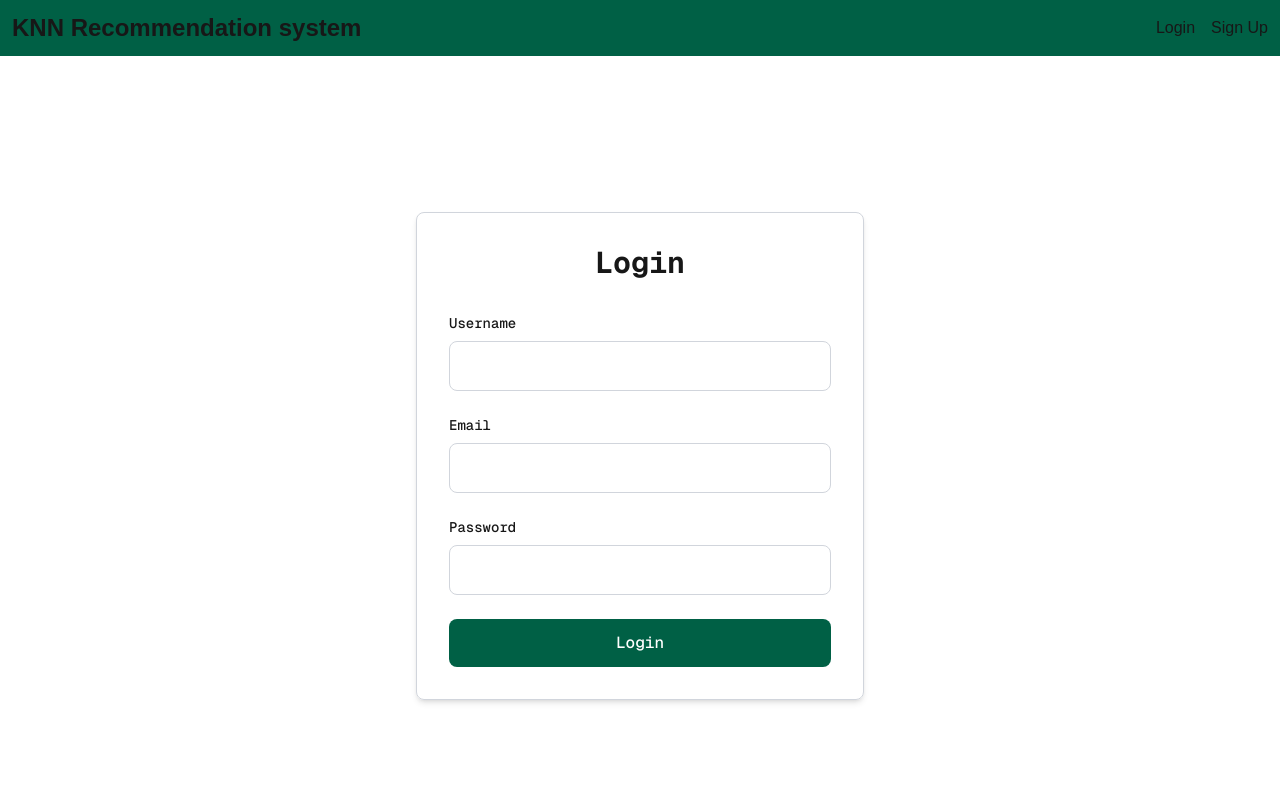
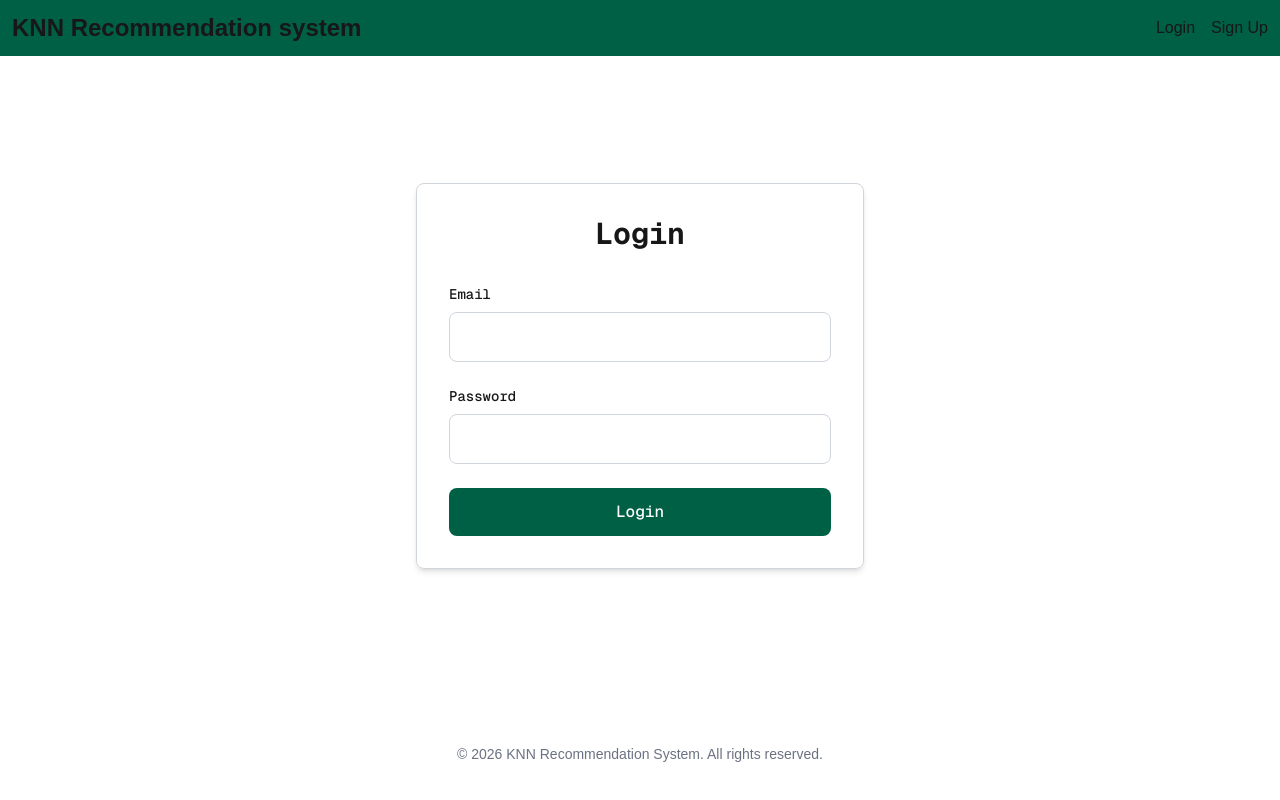
Before and after one commit to Icexres/RCS-FE, a Next.js app: page /authentication/Login in a window 1280 px wide. Shown: the top 800 px of the page. Built offline with nearby package versions, Linux system fonts and the light colour scheme.

Commit message:
footer added, height adjustment on main

```diff
--- a/app/authentication/Login/page.js
+++ b/app/authentication/Login/page.js
@@ -7,18 +7,14 @@ export default function Login() {
           <Link href="/"><div className="name text-2xl font-bold">KNN Recommendation system</div></Link>
           <div className="options flex flex-row gap-4">
             <Link href="/authentication/Login"><div className="Login">Login</div></Link>
-            <Link href="/authentication/SignUp"><div className="Login">Sign Up</div></Link>
+            <Link href="/authentication/SignUp"><div className="SignUp">Sign Up</div></Link>
           </div>
         </div>
       </div>
-        <main className="flex items-center justify-center min-h-screen p-4">
+        <main className="flex items-center justify-center min-h-160 p-4">
         <div className="w-full max-w-md font-gmono border border-gray-300 rounded-lg p-8 shadow-md">
           <h1 className="text-3xl font-bold mb-8 text-center">Login</h1>
           <form className="space-y-6">
-            <div>
-              <label htmlFor="username" className="block text-sm font-medium mb-2">Username</label>
-              <input type="text" id="username" name="username" className="border border-gray-300 rounded-lg px-4 py-3 w-full focus:outline-none focus:ring-2 focus:ring-emerald-800" required/>
-            </div>
             <div>
               <label htmlFor="email" className="block text-sm font-medium mb-2">Email</label>
               <input type="email" id="email" name="email" className="border border-gray-300 rounded-lg px-4 py-3 w-full focus:outline-none focus:ring-2 focus:ring-emerald-800" required/>
@@ -33,6 +29,9 @@ export default function Login() {
           </form>
         </div>
       </main>
+      <footer className="text-center p-4 mt-8 text-sm text-gray-500">
+        &copy; {new Date().getFullYear()} KNN Recommendation System. All rights reserved.
+      </footer>
     </>
   );
 }
--- a/app/authentication/SignUp/page.js
+++ b/app/authentication/SignUp/page.js
@@ -11,7 +11,7 @@ export default function SignUp() {
           </div>
         </div>
       </div>
-        <main className="flex items-center justify-center min-h-screen p-4">
+        <main className="flex items-center justify-center min-h-160 p-4">
         <div className="w-full max-w-md font-gmono border border-gray-300 rounded-lg p-8 shadow-md">
           <h1 className="text-3xl font-bold mb-8 text-center">Sign Up</h1>
           <form className="space-y-6">
@@ -33,6 +33,9 @@ export default function SignUp() {
           </form>
         </div>
       </main>
+      <footer className="text-center p-4 mt-8 text-sm text-gray-500">
+        &copy; {new Date().getFullYear()} KNN Recommendation System. All rights reserved.
+      </footer>
     </>
   );
 }
--- a/app/page.js
+++ b/app/page.js
@@ -1,5 +1,5 @@
 import Link from "next/link";
-export default function Home() {
+export default function Landing() {
   return (
     <>
       <div className="header">
@@ -11,10 +11,13 @@ export default function Home() {
           </div>
         </div>
       </div>
-      <main className="p-4">
+      <main className="p-6">
         <div className="font-gmono text-5xl">What is KNN?</div>
         <p className="font-gmono text-justify mt-5">K-Nearest Neighbors (KNN) is a simple and powerful machine learning algorithm that makes predictions by finding the “K” most similar data points to a given input and using their information to decide the output. In a restaurant recommendation system, KNN can be used to suggest restaurants based on a user’s preferences, past ratings, location, or ordering history. For example, if a user likes Italian cuisine and highly rates budget-friendly places, the system can find other users with similar tastes and recommend restaurants they enjoyed. By measuring similarity (such as cuisine type, price range, and ratings), KNN helps deliver personalized and relevant restaurant suggestions, improving user experience and satisfaction.</p>
       </main>
+      <footer className="text-center absolute bottom-0 w-full p-8 text-sm text-gray-500">
+        &copy; {new Date().getFullYear()} KNN Recommendation System. All rights reserved.
+      </footer>
     </>
   );
 }
```
